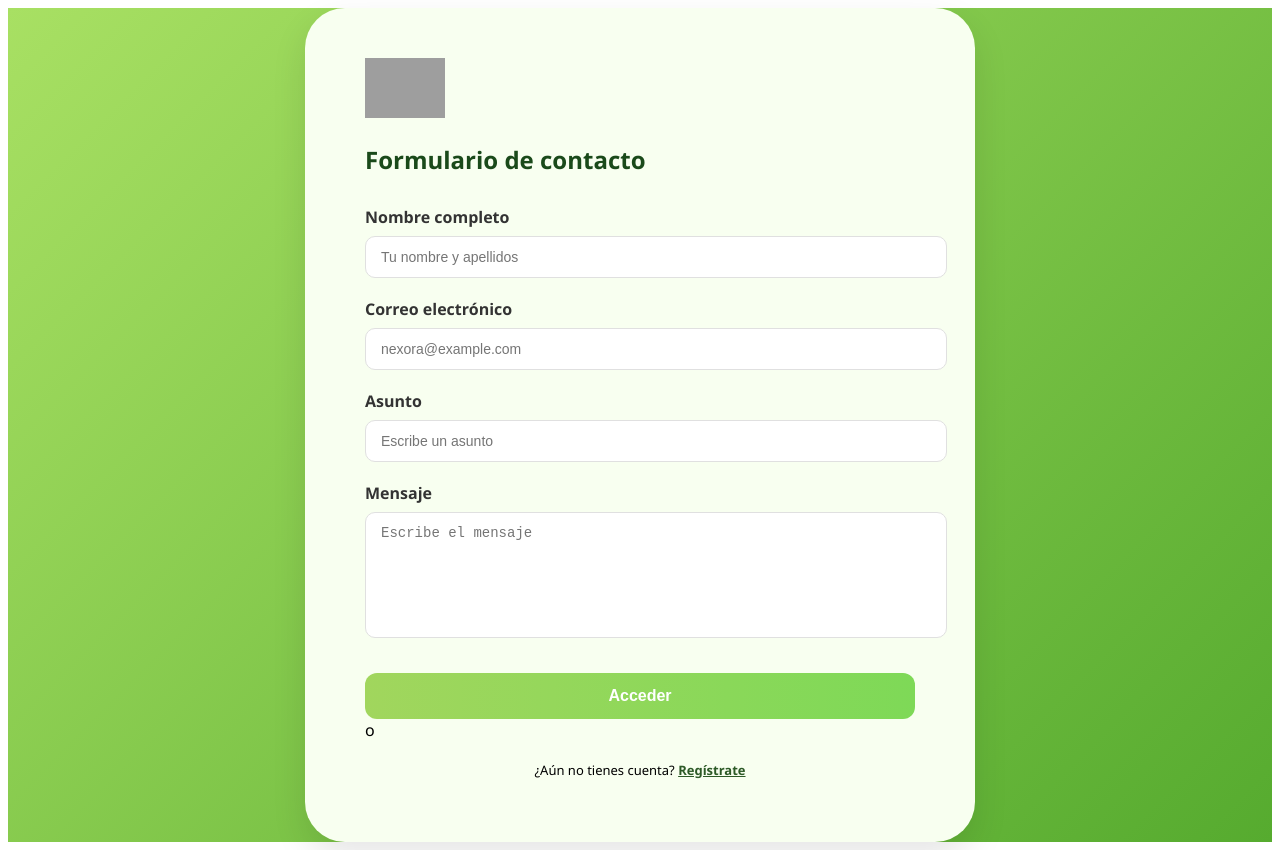
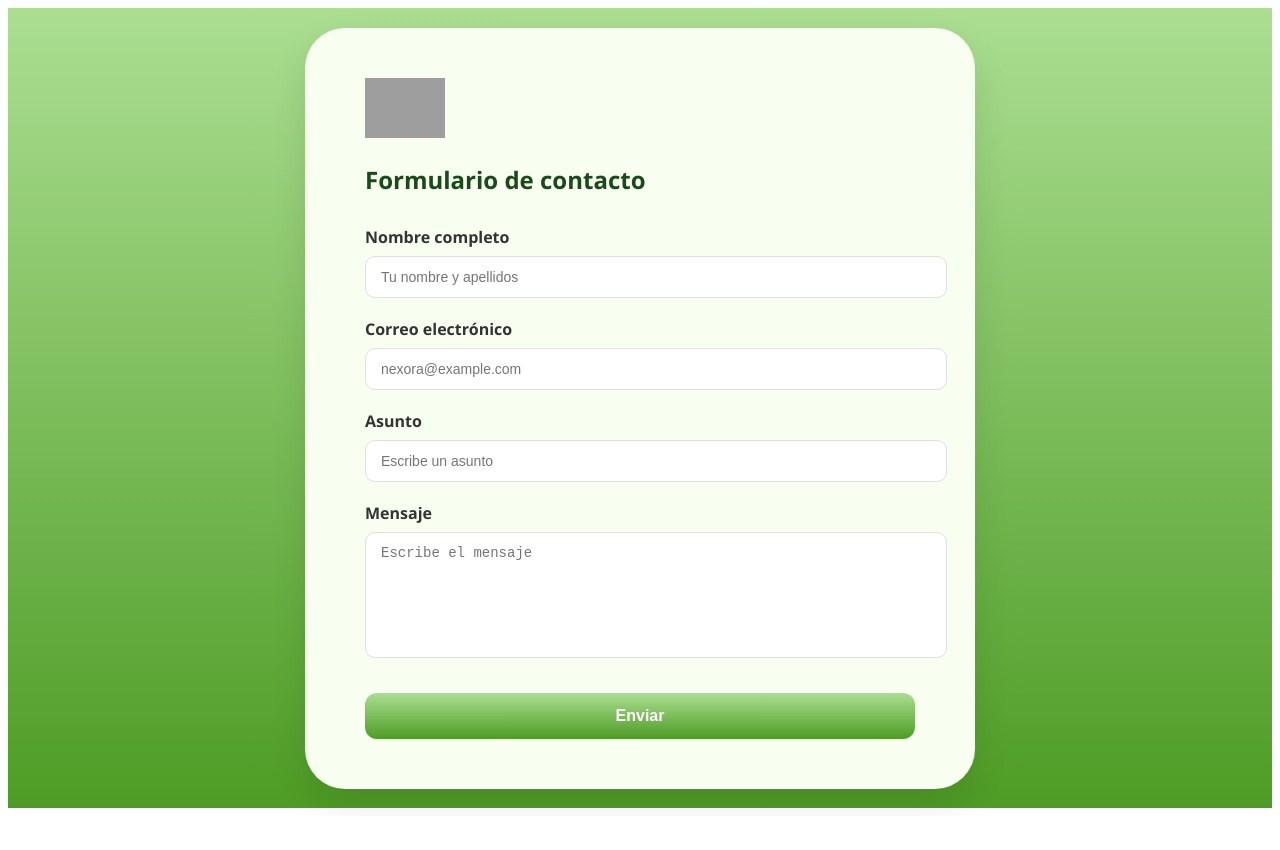
Before and after one commit to 333ares/Nexora, an Angular app in the folder frontend/: page /contacto in a window 1280 px wide. After the commit the page ends 816 px from the top, so only its background shows below. Built offline with nearby package versions, Linux system fonts and the light colour scheme; grey boxes are pictures that could not be loaded.

Commit message:
Frontend contacto modificaciones
Se han modificado algunos aspectos estéticos del contacto, eliminando así la opción de iniciar sesión, que no tiene sentido en este contexto.

```diff
--- a/frontend/src/app/contacto/contacto.css
+++ b/frontend/src/app/contacto/contacto.css
@@ -1,6 +1,6 @@
 /* Contenedor principal con el degradado verde */
 .main-wrapper {
-  background: linear-gradient(135deg, #a8e063 0%, #56ab2f 100%);
+  background: linear-gradient(to bottom, #ABDE91, #4E9C25);
   min-height: 100vh;
   display: flex;
   justify-content: center;
@@ -56,7 +56,7 @@ textarea {
 .btn-submit {
   width: 100%;
   padding: 14px;
-  background: linear-gradient(to right, #a1d65d, #7ed957);
+  background: linear-gradient(to bottom, #ABDE91, #4E9C25);
   border: none;
   border-radius: 12px;
   color: white;
--- a/frontend/src/app/contacto/contacto.html
+++ b/frontend/src/app/contacto/contacto.html
@@ -27,13 +27,6 @@
         <textarea placeholder="Escribe el mensaje"></textarea>
       </div>
 
-      <button type="submit" class="btn-submit">Acceder</button>
+      <button type="submit" class="btn-submit">Enviar</button>
     </form>
-
-    <div class="divider">
-      <span>o</span>
-    </div>
-
-    <p class="footer-link">¿Aún no tienes cuenta? <a routerLink="/registro">Regístrate</a></p>
-  </div>
 </div>
--- a/frontend/src/app/contacto/contacto.ts
+++ b/frontend/src/app/contacto/contacto.ts
@@ -7,5 +7,10 @@ import { Component } from '@angular/core';
   styleUrl: './contacto.css',
 })
 export class Contacto {
-
+  // Añade esto para solucionar el error TS2339
+  onSubmit(event: any) {
+    event.preventDefault(); // Evita que la página se recargue
+    console.log('Formulario enviado');
+    // Aquí irá la lógica para conectar con tu API de Laravel más adelante
+  }
 }
```
